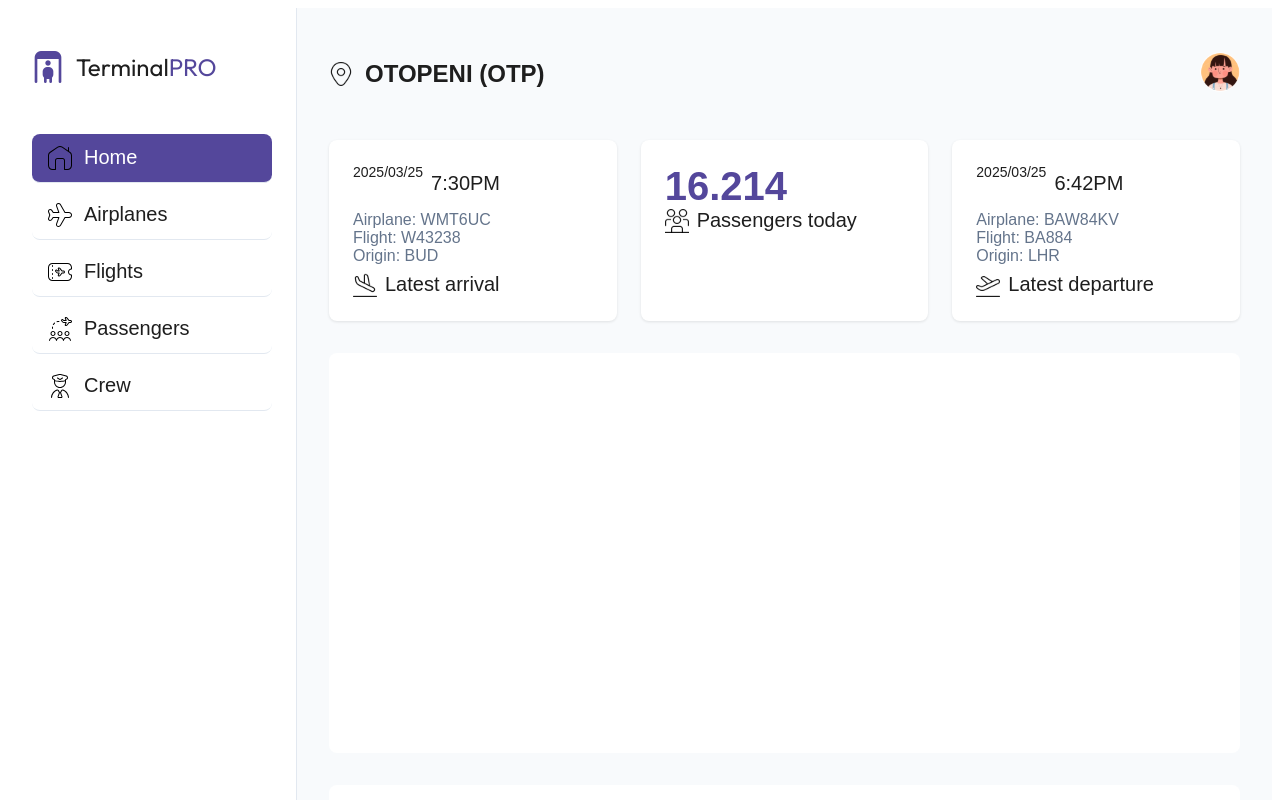
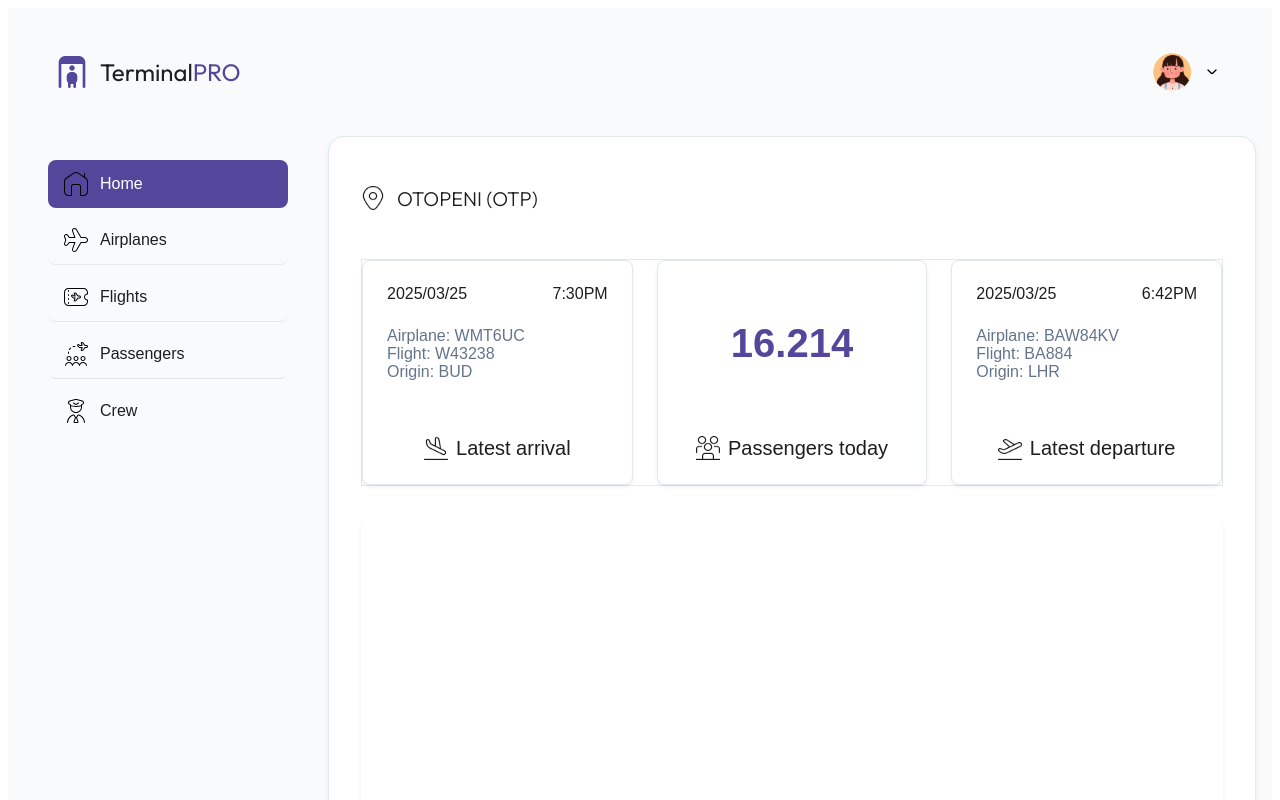
Before and after one commit to SabauEduard/TerminalPRO, a Next.js app in the folder terminal-pro/: page /dashboard in a window 1280 px wide. Shown: the top 800 px of the page. Built offline with nearby package versions, Linux system fonts and the light colour scheme.

Commit message:
Styling to homepage

```diff
--- a/terminal-pro/src/app/components/HomePage.tsx
+++ b/terminal-pro/src/app/components/HomePage.tsx
@@ -6,9 +6,9 @@ import '../styles/homepage.css';
 export default function HomePage() {
   return (
     <div className="homepage-container">
-      {/* Navigation Bar */}
-      <nav className="nav-sidebar">
-        <div className="nav-header">
+      {/* Top Bar */}
+      <header className="top-bar">
+        <div className="top-bar-logo">
           <Image
             src="/logo-icon.svg"
             alt="Terminal PRO"
@@ -19,7 +19,28 @@ export default function HomePage() {
             Terminal<span className="terminal-title-highlight">PRO</span>
           </h1>
         </div>
+        <div className="user-profile">
+          <Image
+            src="/profile-placeholder-icon.svg"
+            alt="Profile"
+            width={40}
+            height={40}
+            className="profile-picture"
+          />
+          <button className="profile-dropdown-btn">
+            <Image
+              src="/angle-small-down.svg"
+              alt="Dropdown"
+              width={16}
+              height={16}
+            />
+          </button>
+        </div>
+      </header>
 
+      <div className="content-wrapper">
+        {/* Navigation Bar */}
+        <nav className="nav-sidebar">
           <div className="nav-links">
             <a href="#" className="nav-link active">
               <Image src="/home-icon.svg" alt="Home" width={24} height={24} />
@@ -46,21 +67,16 @@ export default function HomePage() {
 
         {/* Main Content */}
         <main className="main-content">
-        <header className="content-header">
           <div className="location-info">
             <Image src="/location-icon.svg" alt="Location" width={24} height={24} />
-            <h2>OTOPENI (OTP)</h2>
+            <h2 className="location-name">OTOPENI (OTP)</h2>
           </div>
-          <div className="user-profile">
-            <Image src="/profile-placeholder-icon.svg" alt="Profile" width={40} height={40} className="profile-picture" />
-          </div>
-        </header>
 
           <div className="flight-stats">
             <div className="stat-card latest-arrival">
               <div className="stat-date-time">
-                <div className="stat-date">2025/03/25</div>
-                <div className="stat-time">7:30PM</div>
+                <span className="stat-date">2025/03/25</span>
+                <span className="stat-time">7:30PM</span>
               </div>
               <div className="stat-details">
                 <div>Airplane: WMT6UC</div>
@@ -89,8 +105,8 @@ export default function HomePage() {
 
             <div className="stat-card latest-departure">
               <div className="stat-date-time">
-                <div className="stat-date">2025/03/25</div>
-                <div className="stat-time">6:42PM</div>
+                <span className="stat-date">2025/03/25</span>
+                <span className="stat-time">6:42PM</span>
               </div>
               <div className="stat-details">
                 <div>Airplane: BAW84KV</div>
@@ -134,5 +150,6 @@ export default function HomePage() {
           </div>
         </main>
       </div>
+    </div>
   );
 }
--- a/terminal-pro/src/app/styles/homepage.css
+++ b/terminal-pro/src/app/styles/homepage.css
@@ -1,27 +1,39 @@
 .homepage-container {
   display: flex;
+  flex-direction: column;
   min-height: 100vh;
   background: #f8fafc;
+  padding: 1rem;
+}
+
+.top-bar {
+  display: flex;
+  justify-content: space-between;
+  align-items: center;
+  padding: 1rem 2rem;
+  height: 64px;
+  margin-bottom: 1rem;
+}
+
+.top-bar-logo {
+  display: flex;
+  align-items: center;
+  gap: 0.75rem;
+}
+
+.content-wrapper {
+  display: flex;
+  flex: 1;
+  gap: 1rem;
 }
 
 .nav-sidebar {
   width: 240px;
-  background: white;
   padding: 1.5rem;
-  border-right: 1px solid #e2e8f0;
-}
-
-.nav-header {
-  display: flex;
-  align-items: center;
-  gap: 0.75rem;
-  margin-bottom: 2rem;
-}
-
-.nav-title {
-  font-family: var(--font-outfit);
-  font-size: 1.25rem;
-  color: #1e1e1e;
+  height: fit-content;
+  background: none;
+  border-radius: 0;
+  box-shadow: none;
 }
 
 .nav-links {
@@ -39,13 +51,18 @@
   color: #1E1E1E;
   text-decoration: none;
   transition: all 0.2s;
+  font-size: 1rem;
   border-bottom: 1px solid #e2e8f0;
-  font-size: 1.25rem;
+}
+
+.nav-link:last-child {
+  border-bottom: none;
 }
 
 .nav-link.active {
   background: #54479B;
   color: white;
+  border-bottom: none;
 }
 
 .nav-link:hover:not(.active) {
@@ -54,14 +71,11 @@
 
 .main-content {
   flex: 1;
+  background: white;
   padding: 2rem;
-}
-
-.content-header {
-  display: flex;
-  justify-content: space-between;
-  align-items: center;
-  margin-bottom: 2rem;
+  border-radius: 1rem;
+  box-shadow: 0 4px 6px -1px rgba(0, 0, 0, 0.1);
+  border: 1px solid #e2e8f0;
 }
 
 .location-info {
@@ -69,6 +83,13 @@
   align-items: center;
   gap: 0.75rem;
   color: #1E1E1E;
+  margin-bottom: 2rem;
+}
+
+.location-name {
+  font-size: 1.25rem;
+  font-weight: 300;
+  font-family: var(--font-outfit);
 }
 
 .profile-picture {
@@ -80,13 +101,19 @@
   grid-template-columns: repeat(3, 1fr);
   gap: 1.5rem;
   margin-bottom: 2rem;
+  border: 1px solid #e2e8f0;
 }
 
 .stat-card {
   background: white;
   padding: 1.5rem;
   border-radius: 0.5rem;
-  box-shadow: 0 1px 3px rgba(0, 0, 0, 0.1);
+  box-shadow: 0 2px 4px -1px rgba(0, 0, 0, 0.1);
+  border: 1px solid #e2e8f0;
+  position: relative;
+  min-height: 175px;
+  display: flex;
+  flex-direction: column;
 }
 
 .stat-date {
@@ -101,15 +128,10 @@
   margin: 0.5rem 0;
 }
 
-.stat-number {
-  font-size: 2.5rem;
-  font-weight: 600;
-  color: #54479B;
-}
-
 .stat-details {
   margin: 0.5rem 0;
   color: #64748b;
+  flex-grow: 1;
 }
 
 .stat-label {
@@ -117,6 +139,9 @@
   font-size: 1.25rem;
   display: flex;
   align-items: center;
+  justify-content: center;
+  margin-top: auto;
+  width: 100%;
 }
 
 .stat-icon {
@@ -127,8 +152,16 @@
 
 .stat-date-time {
   display: flex;
-  align-items: space-between;
-  gap: 0.5rem;
+  justify-content: space-between;
+  align-items: center;
+  margin-bottom: 1rem;
+}
+
+.stat-date, .stat-time {
+  color: #1E1E1E;
+  font-size: 1rem;
+  font-weight: 500;
+  margin: 0;
 }
 
 .map-container {
@@ -136,6 +169,7 @@
   border-radius: 0.5rem;
   height: 400px;
   margin-bottom: 2rem;
+  box-shadow: 0 2px 4px -1px rgba(0, 0, 0, 0.1);
 }
 
 .grounded-planes {
@@ -143,6 +177,8 @@
   padding: 1.5rem;
   border-radius: 0.5rem;
   color: #1E1E1E;
+  box-shadow: 0 2px 4px -1px rgba(0, 0, 0, 0.1);
+  border: 1px solid #e2e8f0;
 }
 
 .grounded-planes-title {
@@ -170,3 +206,38 @@
   font-weight: 500;
   background: #f8fafc;
 }
+
+.stat-card.passengers {
+  display: flex;
+  flex-direction: column;
+  justify-content: space-between;
+}
+
+.stat-number {
+  font-size: 2.5rem;
+  font-weight: 600;
+  color: #54479B;
+  text-align: center;
+  margin: auto 0;
+}
+
+.user-profile {
+  display: flex;
+  align-items: center;
+  gap: 0.5rem;
+}
+
+.profile-dropdown-btn {
+  background: none;
+  border: none;
+  padding: 0.25rem;
+  cursor: pointer;
+  display: flex;
+  align-items: center;
+  justify-content: center;
+  transition: transform 0.2s;
+}
+
+.profile-dropdown-btn:hover {
+  transform: translateY(2px);
+}
```
Lines whose indentation alone changed are shown as unchanged.
